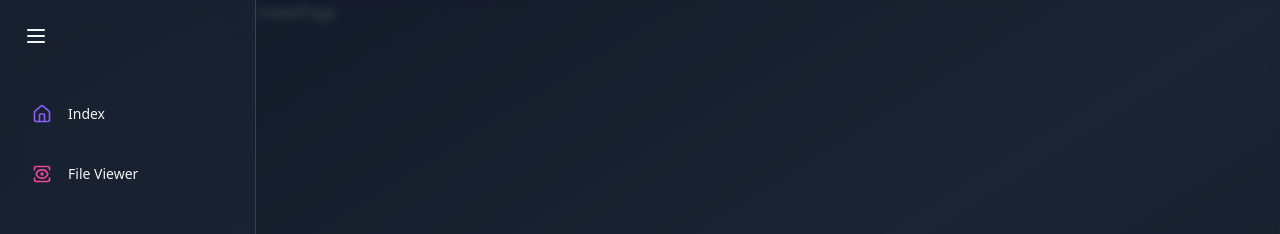
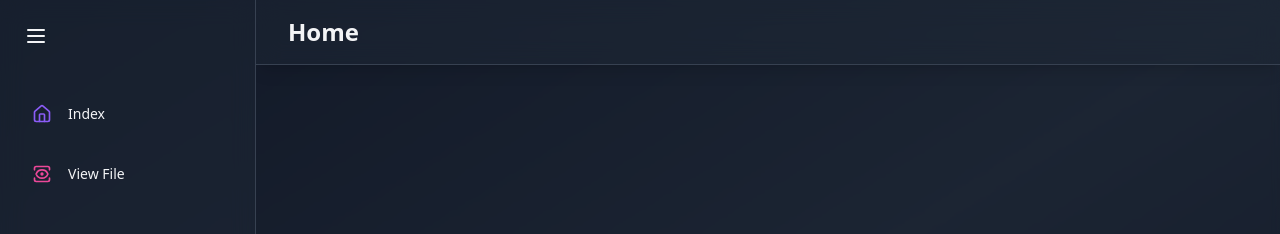
Before and after one commit to QuantNaut/CSV-Explorer, a React (Vite) app in the folder Frontend/: page / in a window 1280 px wide. Shown: the top 234 px of the page. Built offline with nearby package versions, Linux system fonts and the light colour scheme.

Commit message:
Add header component

```diff
--- a/Frontend/src/App.tsx
+++ b/Frontend/src/App.tsx
@@ -1,6 +1,7 @@
 import { Route, Routes } from "react-router-dom"
+import Sidebar from "./components/Sidebar"
 import IndexPage from "./pages/IndexPage"
-import Sidebar from "./Sidebar"
+import FileViewerPage from "./pages/FileViewerPage"
 
 function App() {
 
@@ -16,6 +17,7 @@ function App() {
 
       <Routes>
         <Route path="/" element={<IndexPage />} />
+        <Route path="/view" element={<FileViewerPage />} />
       </Routes>
     </div>
   )
--- /dev/null
+++ b/Frontend/src/components/Header.tsx
@@ -0,0 +1,11 @@
+const Header = ({ title }: { title: string }) => {
+    return (
+        <header className="bg-gray-800 bg-opacity-50 backdrop-blur-md shadow-lg border-b border-gray-700">
+            <div className="max-w-7xl mx-auto py-4 px-4 sm:px-6 lg:px-8">
+                <h1 className="text-2xl font-semibold text-gray-100">{title}</h1>
+            </div>
+        </header>
+    )
+}
+
+export default Header
--- a/Frontend/src/Sidebar.tsx
+++ b/Frontend/src/components/Sidebar.tsx
@@ -5,7 +5,7 @@ import { Link } from "react-router-dom"
 
 const SIDEBAR_ITEMS = [
     { name: "Index", icon: Home, color: "#8B5CF6", href: "/" },
-    { name: "File Viewer", icon: View, color: "#EC4899", href: "/viewer" },
+    { name: "View File", icon: View, color: "#EC4899", href: "/view" },
 ]
 
 const FrontPage = () => {
--- /dev/null
+++ b/Frontend/src/pages/FileViewerPage.tsx
@@ -0,0 +1,7 @@
+const FileViewerPage = () => {
+    return (
+        <div className="">View CSV File Contents</div>
+    )
+}
+
+export default FileViewerPage
--- a/Frontend/src/pages/IndexPage.tsx
+++ b/Frontend/src/pages/IndexPage.tsx
@@ -1,6 +1,10 @@
+import Header from "../components/Header"
+
 const IndexPage = () => {
     return (
-        <div className="">IndexPage</div>
+        <div className="flex-1 overflow-auto relative z-10">
+            <Header title="Home" />
+        </div>
     )
 }
 
```
